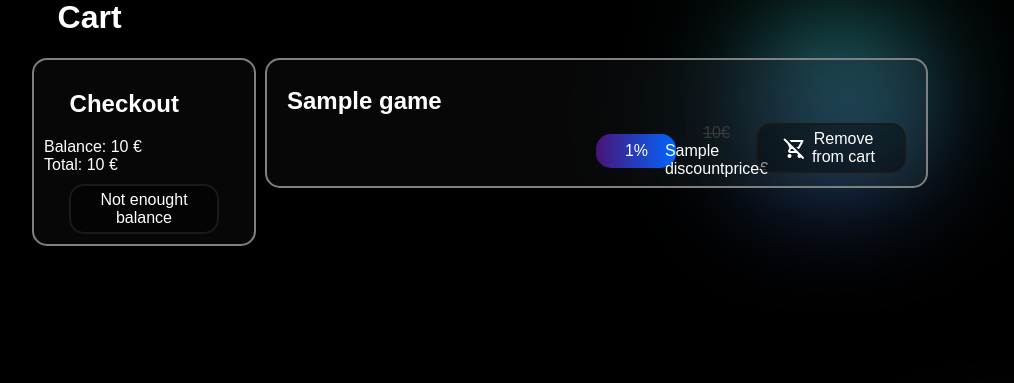
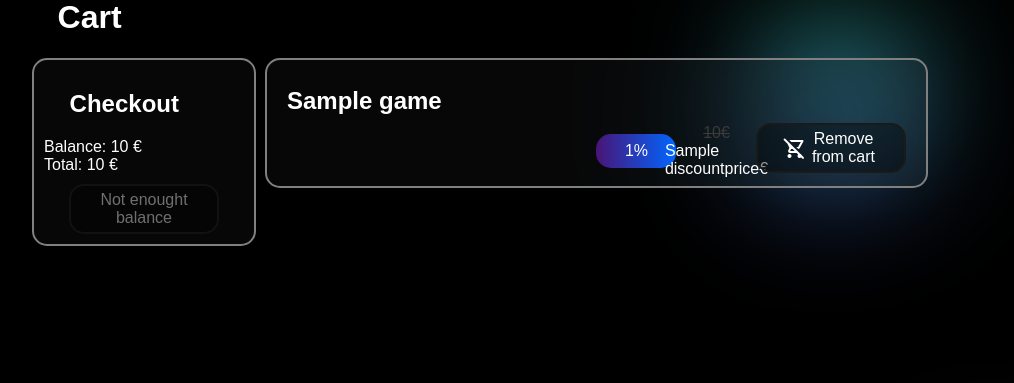
Before and after one commit to Eeritvan/gamestore, a Flask app: template templates/cart.html in a window 1280 px wide. Shown: the part 80-463 px from the top of the page, without its empty margins (160-1174 px from the left). Run offline with Flask 3, Linux system fonts and the light colour scheme; the visitor is signed in with stand-in values (Sample User, id 1); the template is opened without the code that fills it: most values are stand-ins (such as "Sample title", 1, 10 or a date in 2020).

Commit message:
Minor code improvements and fixes

```diff
--- a/Modules/games.py
+++ b/Modules/games.py
@@ -24,7 +24,8 @@ def add_newgame(title, description, price, date, time, creator):
 def get_game(game_id):
     sql = """
             SELECT
-              G.title, G.description, G.price, G.release_date, G.release_time, COALESCE(U.username, 'None') AS username, U.id, G.discount
+              G.title, G.description, G.price, G.release_date, G.release_time,
+              COALESCE(U.username, 'None') AS username, U.id, G.discount
             FROM
               games G
             LEFT JOIN users U ON G.creator_id = U.id
@@ -107,7 +108,7 @@ def update_game(game_id, title, description, price, date, time, user_id):
                 title=:title, description=:description, price=:price, release_date=:date, release_time=:time
               WHERE
                 id=:gameid
-             """
+              """
         db.session.execute(text(sql), {"title":title,
                                        "description":description,
                                        "price":price,
--- a/Modules/reviews.py
+++ b/Modules/reviews.py
@@ -71,7 +71,8 @@ def already_reviewed(user_id, game_id):
             FROM
               reviews R, users U, profile_picture P, profile Pr
             WHERE
-              game_id = :game_id AND R.user_id = U.id AND R.user_id = :user_id AND Pr.user_id = U.id AND Pr.picture_id = P.id
+              game_id = :game_id AND R.user_id = U.id AND R.user_id = :user_id
+              AND Pr.user_id = U.id AND Pr.picture_id = P.id
           """
     result = db.session.execute(text(sql), {"user_id":user_id, "game_id":game_id})
     return result.fetchone()
--- a/templates/cart.html
+++ b/templates/cart.html
@@ -25,7 +25,7 @@
                   <form action="/cart/checkout" method="POST" >
                     <input type="hidden" name="csrf_token" value="{{ session.csrf_token }}">
                     {% if not enough_balance %}
-                      <button type="submit" class="btn button-disabled" role="button" >Not enought balance</button>
+                      <button type="submit" class="btn btn-disabled" role="button" disabled>Not enought balance</button>
                     {% else %}
                       <button type="submit" class="btn btn-colors pay-icon" role="button"> Pay </button>
                     {% endif %}
```
